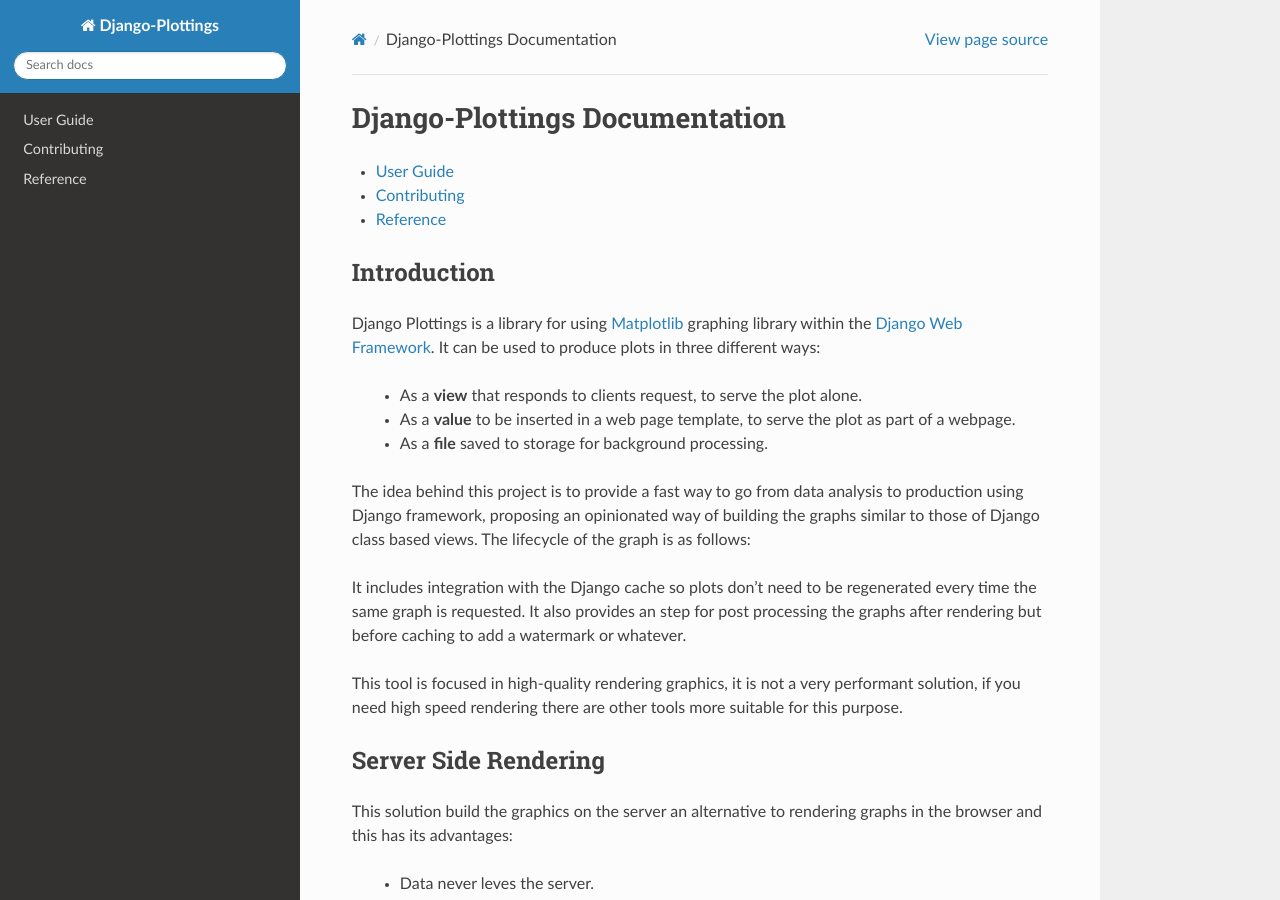
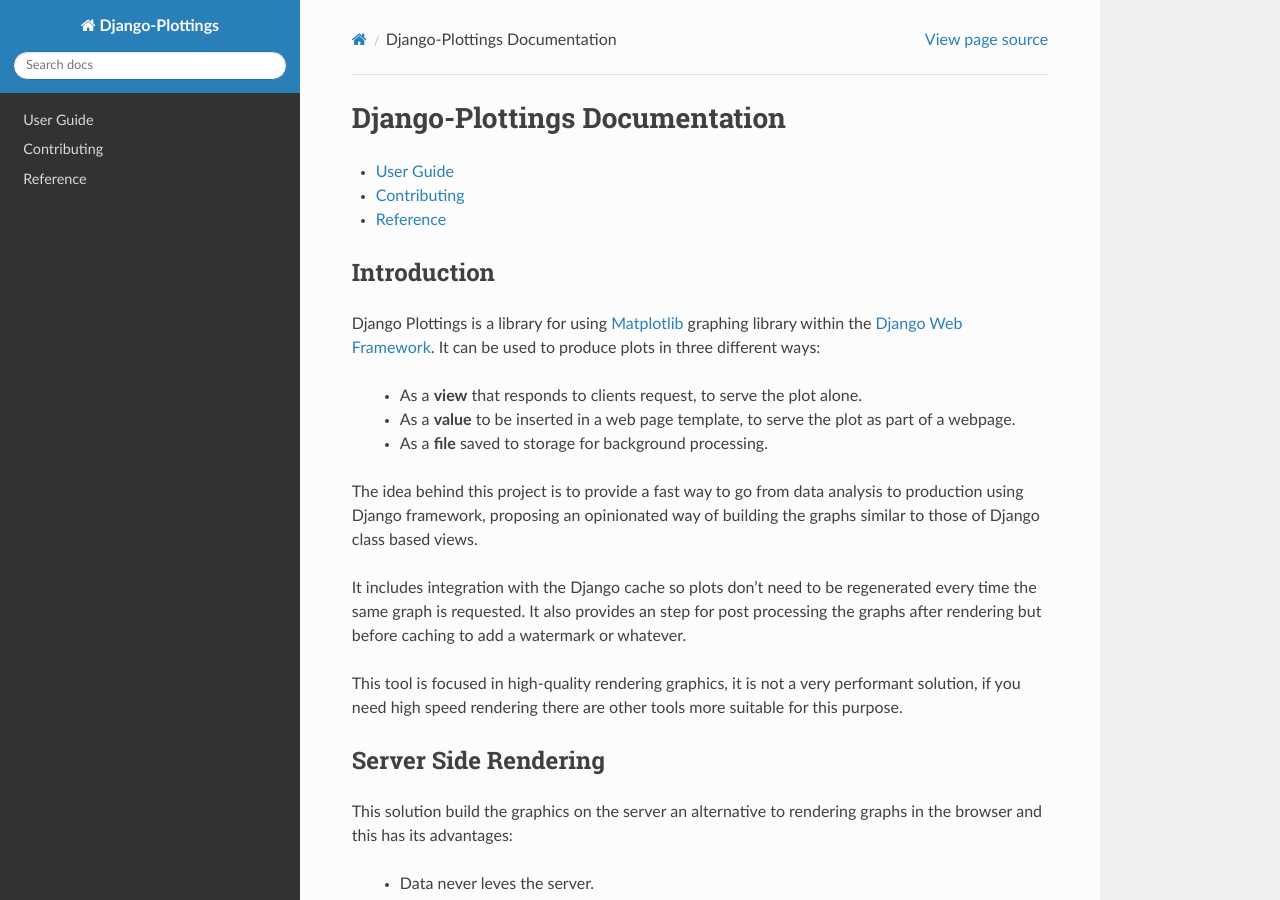
Before and after one commit to llou/django-plottings, a Sphinx documentation site: the page built from docs/index.rst, in a window 1280 px wide and 900 px high. Built offline with Sphinx 7.4.7 and the Read the Docs theme 2.0.0, drawn with Linux system fonts in a browser that asks for light colours.

Commit message:
fix docs

```diff
--- a/docs/index.rst
+++ b/docs/index.rst
@@ -26,8 +26,9 @@
 
 The idea behind this project is to provide a fast way to go from data analysis
 to production using Django framework, proposing an opinionated way of building
-the graphs similar to those of Django class based views. The lifecycle of the
-graph is as follows:
+the graphs similar to those of Django class based views.
+
+.. The lifecycle of the graph is as follows:
 
 .. .. image:: steps.svg
 
```
